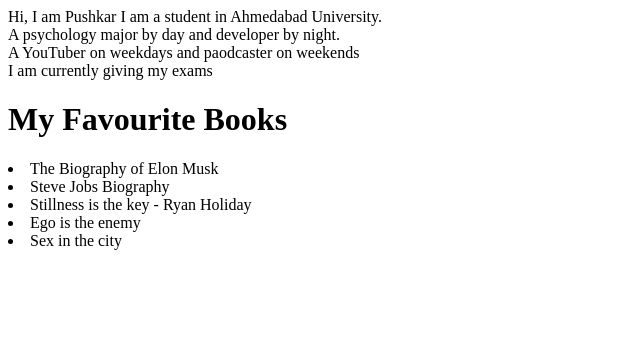
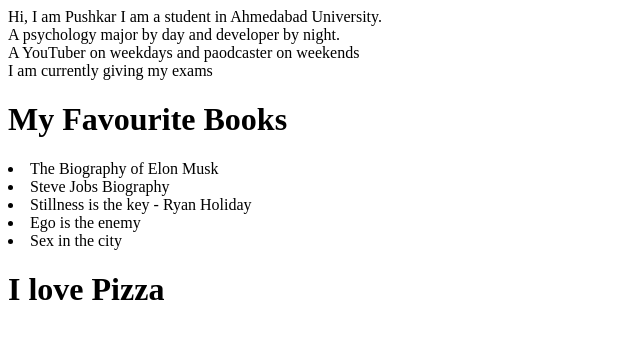
Before and after one commit to pushkarsingh019/pushkarsingh.in, a plain HTML site: page index.html in a window 1280 px wide. Shown: the whole page, without its empty margins (0-640 px from the left). Drawn offline with Linux system fonts and the light colour scheme.

Commit message:
refactor : added some more details

```diff
--- a/index.html
+++ b/index.html
@@ -19,5 +19,7 @@
     <li>Stillness is the key - Ryan Holiday</li>
     <li>Ego is the enemy</li>
     <li>Sex in the city</li>
+
+    <h1>I love Pizza</h1>
 </body>
 </html>
```
